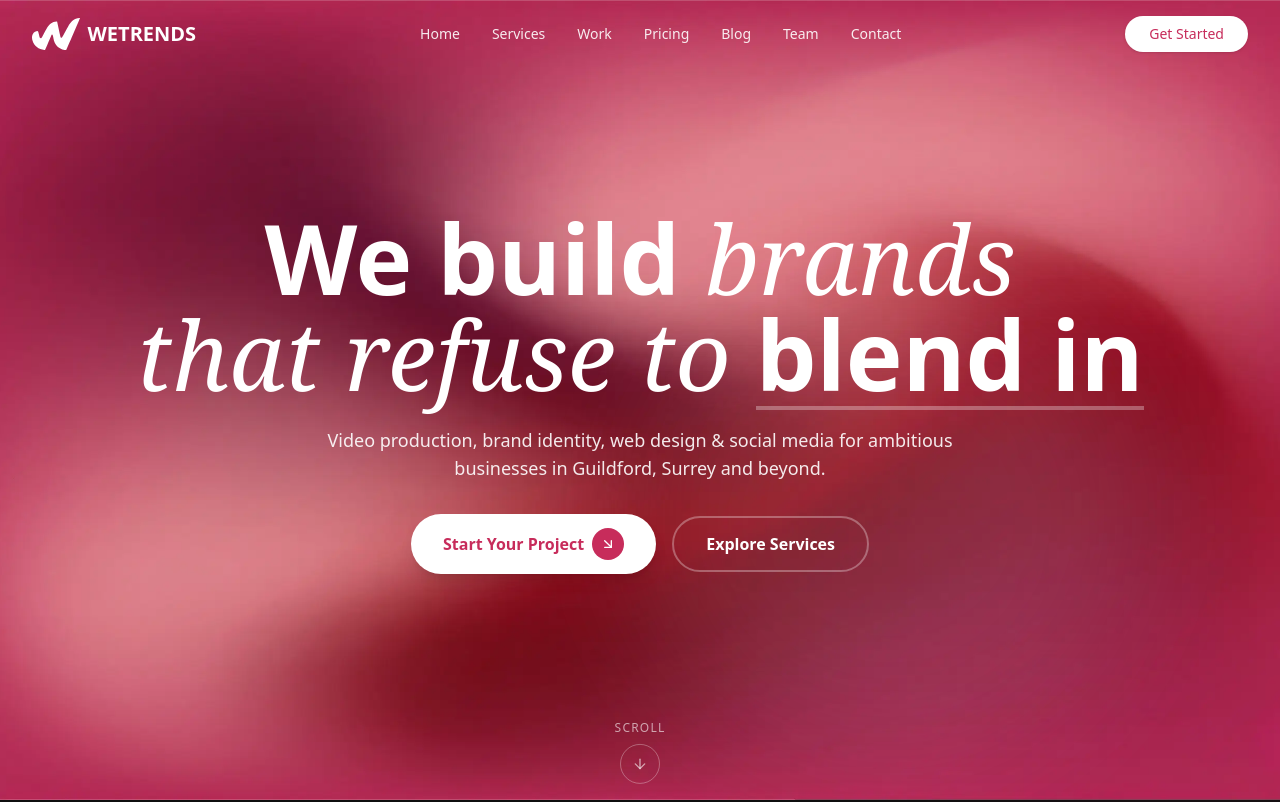
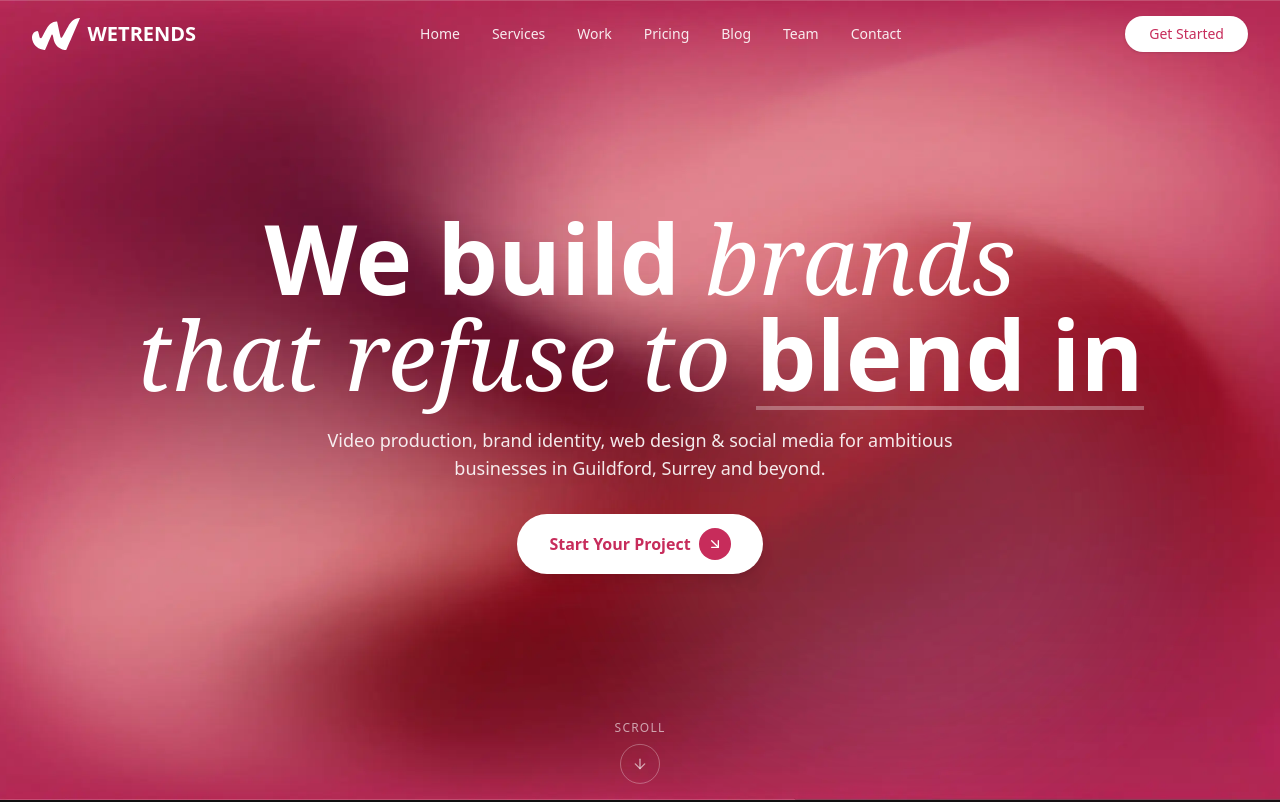
Before and after one commit to 4xeoz/wetrends, a Next.js app in the folder website/: page / in a window 1280 px wide. Shown: the top 802 px of the page. Built offline with nearby package versions, Linux system fonts and the light colour scheme.

Commit message:
Remove Explore Services button from hero section

```diff
--- a/website/app/_component/home/hero.tsx
+++ b/website/app/_component/home/hero.tsx
@@ -131,23 +131,7 @@ const Hero = () => {
               </Link>
             </motion.div>
 
-            <motion.div
-              initial={{ scale: 0, y: 40 }}
-              animate={{ scale: 1, y: 0 }}
-              transition={{
-                type: "spring",
-                stiffness: 300,
-                damping: 20,
-                delay: baseDelay + 0.95
-              }}
-            >
-              <Link
-                href="/services/"
-                className="inline-flex items-center gap-2 rounded-full border-2 border-white/30 px-5 py-3 text-sm font-semibold text-white transition-all hover:border-white hover:bg-white/10 sm:px-6 sm:py-3.5 sm:text-base md:px-8"
-              >
-                Explore Services
-              </Link>
-            </motion.div>
+
           </motion.div>
         </div>
       </div>
```
